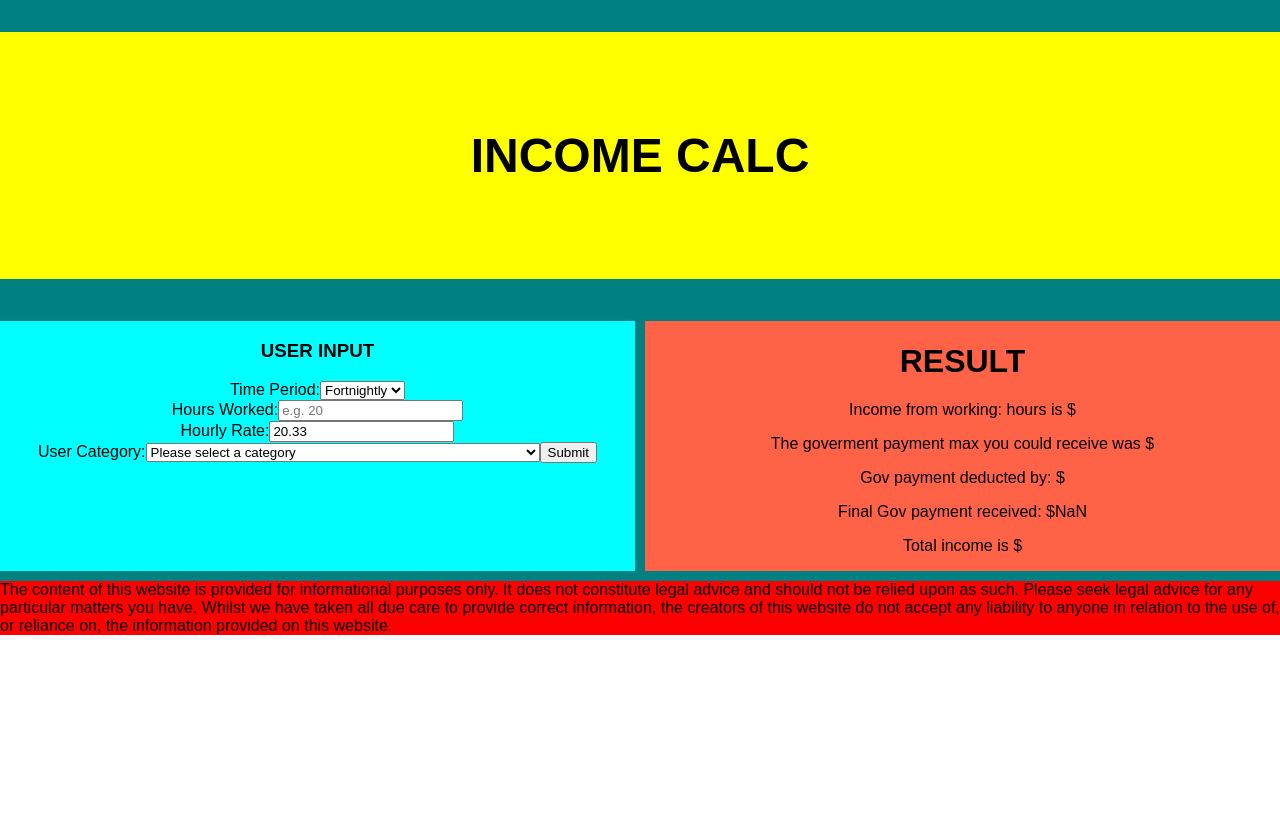
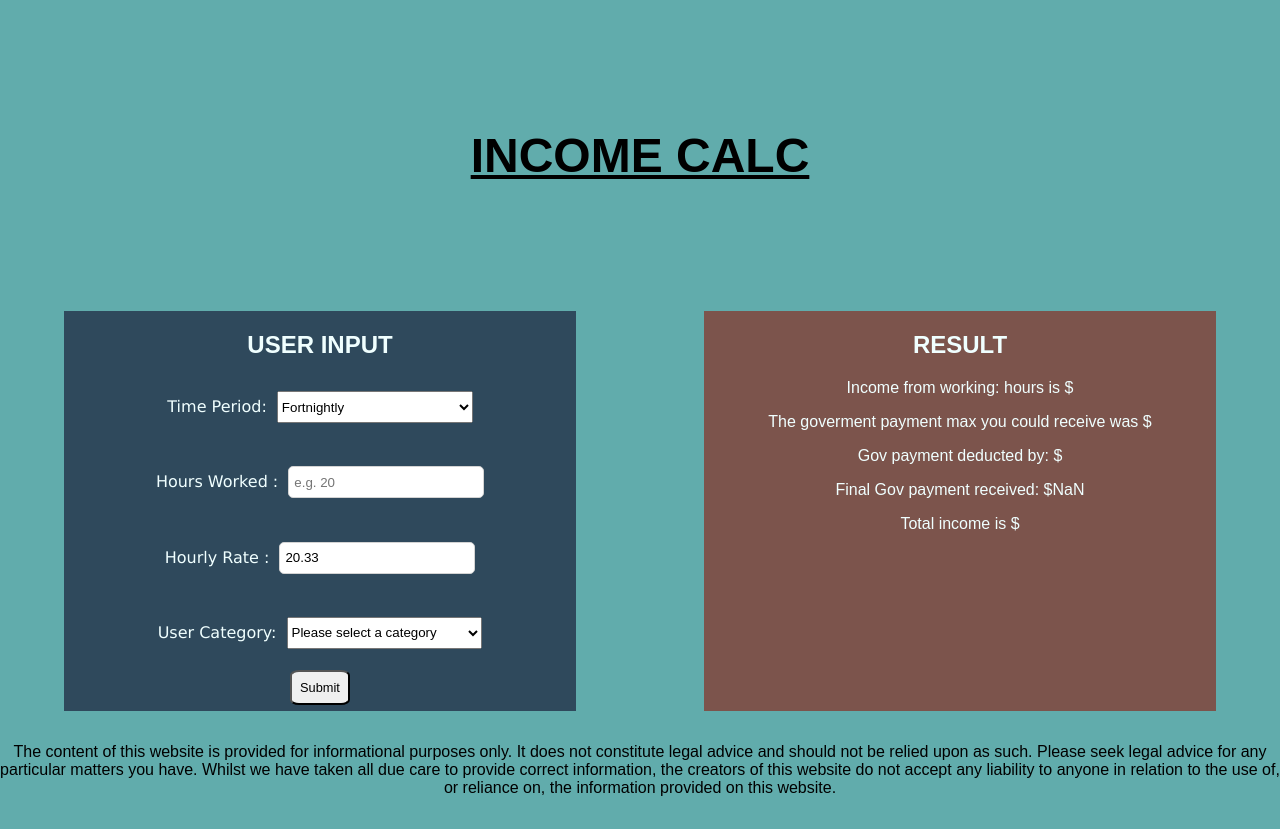
Before and after one commit to SebAnt86/incomecalc, a React (Create React App) app: page / in a window 1280 px wide. Before the commit the page ends 800 px from the top, so only its background shows below. Built offline with nearby package versions, Linux system fonts and the light colour scheme; the HTML template or start-up script is replaced by a standard one.

Commit message:
changed form design

```diff
--- a/package.json
+++ b/package.json
@@ -5,6 +5,7 @@
   "type": "module",
   "private": true,
   "dependencies": {
+    "@material-ui/core": "^4.12.2",
     "@testing-library/jest-dom": "^5.14.1",
     "@testing-library/react": "^11.2.7",
     "@testing-library/user-event": "^12.8.3",
@@ -13,11 +14,10 @@
     "react-scripts": "4.0.3",
     "web-vitals": "^1.1.2"
   },
-
   "scripts": {
     "predeploy": "npm run build",
     "deploy": "gh-pages -d build",
-     "start": "react-scripts start",
+    "start": "react-scripts start",
     "build": "react-scripts build",
     "test": "react-scripts test",
     "eject": "react-scripts eject"
--- a/public/index.html
+++ b/public/index.html
@@ -10,6 +10,9 @@
       content="Web site created using create-react-app"
     />
     <link rel="apple-touch-icon" href="%PUBLIC_URL%/logo192.png" />
+    <!-- Material ui Font link -->
+    <link rel="stylesheet" href="https://fonts.googleapis.com/css?family=Roboto:300,400,500,700&display=swap" />
+
     <!--
       manifest.json provides metadata used when your web app is installed on a
       user's mobile device or desktop. See https://developers.google.com/web/fundamentals/web-app-manifest/
--- a/src/components/Form.js
+++ b/src/components/Form.js
@@ -41,24 +41,21 @@ export function Form(props) {
   return (
     <form onSubmit={handleSubmit} id="userForm" className="form">
       <div>
-        <h3> USER INPUT </h3>
+        <h2> USER INPUT </h2>
         <label>
           Time Period:
           <select
-          value={timePeriod}
-          onChange={(e) => setTimePeriod(e.target.value)}
-          >
+                value={timePeriod}
+                onChange={(e) => setTimePeriod(e.target.value)}>
 
             <option value="week"> Weekly </option>
             <option value="fortnight" > Fortnightly </option>
             <option value="month"> Monthly </option>
           </select>
           </label>
-          <br />
-
-
+          {/* <br /> */}
         <label>
-          Hours Worked:
+          Hours Worked :
           <input
             type="number"
             value={hoursWorked}
@@ -66,11 +63,11 @@ export function Form(props) {
             placeholder="e.g. 20"
             required
           />
-          <br />
+          {/* <br /> */}
         </label>
 
         <label>
-          Hourly Rate:
+          Hourly Rate :
           <input
             type="number"
             value={hourRate}
@@ -78,7 +75,7 @@ export function Form(props) {
             placeholder="e.g. 20"
             required
           />
-          <br />
+          {/* <br /> */}
         </label>
         <div id="hiddenInput" style={{ display: "none" }}>
           <label>
@@ -88,8 +85,6 @@ export function Form(props) {
               onChange={(e) => setPartnerIncome(e.target.value)}
               placeholder="Inc their gov assist"
              />
-
-            <br />
           </label>
         </div>
 
@@ -120,8 +115,8 @@ export function Form(props) {
             <option value="6">Partnered, Partner with pension</option>
           </select>
         </label>
-
-        <input type="submit" value="Submit" />
+        <button>Submit</button>
+        {/* <input type="submit" value="Submit" /> */}
       </div>
     </form>
   );
--- a/src/components/Result.js
+++ b/src/components/Result.js
@@ -10,7 +10,7 @@ function Result(props) {
   console.log(typeof(finalGovPay));
   return (
     <div className="result">
-      <h1> RESULT </h1>
+      <h2> RESULT </h2>
       <div>
         <p> Income from working: {result.workHours} hours is ${result.workIncomeTotal} </p>
         <p> The goverment payment max you could receive was ${result.maxGovPayment} </p>
--- a/src/index.css
+++ b/src/index.css
@@ -3,48 +3,87 @@
 }
 
 body {
-    /* background-color: rgb(76, 0, 255); */
-    /* background-color: teal; */
+    background-color: rgb(97, 172, 172);
     font-family: sans-serif;
     margin: 0;
 
 }
 
 .page_design {
-    background-color: teal;
     display: grid;
     grid-template-columns: repeat(2,2fr);
     grid-template-areas: "header header"
                          "form  result"
                          "footer footer"  ;
-    grid-gap: 10px;
+    /* grid-gap: 10px; */
     /* height: 100vh; */
     }
 
 .heading {
     grid-area: header;
-    background-color: yellow;
    text-align: center;
    font-size: 3em;
    padding: 2em;
+   text-decoration: underline;
 }
 
 .form {
-    background-color: aqua;
+    background-color: rgb(47, 73, 92);
     grid-area:form ;
     text-align: center;
+    height: 400px;
+    color: azure;
+    width: 80%;
+    margin: 0 auto;
 }
 
+
+    label {
+        font-family: Verdana, Geneva, Tahoma, sans-serif;
+        font-size: 1rem;
+        display: block;
+        margin-top: 1.3em;
+        padding: 0.7em;
+    }
+
+    input {
+    width: 40%;
+    height: 2rem;
+    border: 1px solid lightgray;
+    border-radius: 5px;
+    padding: 5px;
+    margin-left: 10px ;
+    }
+   select {
+       /* color:red; */
+       width: 40%;
+       height: 2rem;
+       margin-left: 10px ;
+   }
+
+  button {
+    font-size: 0.8em;
+    padding: 0.5rem;
+    border-radius: 15%;
+    /* margin: 40px; */
+    margin-top: 10px;
+    /* background-color: rgb(28, 168, 214); */
+  }
+
 .result {
-    background-color: tomato;
+     background-color: rgb(124, 84, 76);
     grid-area: result;
     text-align: center;
+    width: 80%;
+    margin: 0 auto;
+    color: azure;
 }
 
 .footer {
     grid-area: footer;
     font-size: 1rem;
-    background-color: red;
+    margin: 2rem auto;
+    text-align: center;
 }
 
 @media(max-width:786px) {
```
Also changed, not shown: 1 other file (tests, documents, lock files or other folders).
